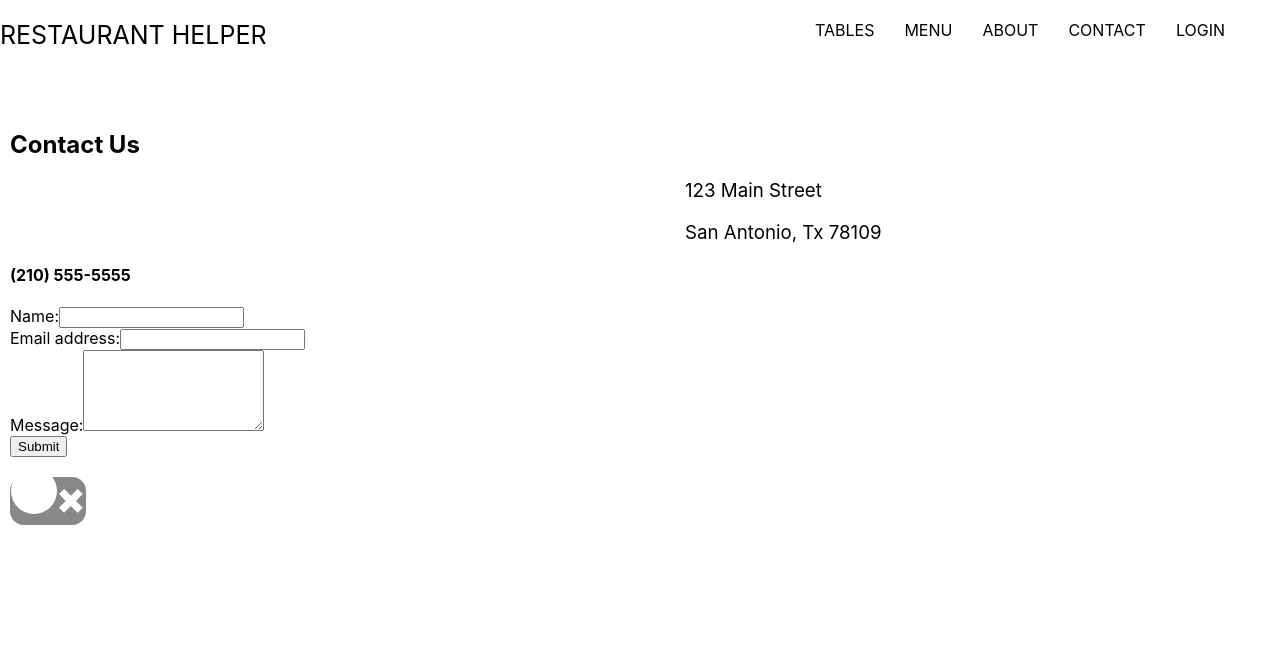
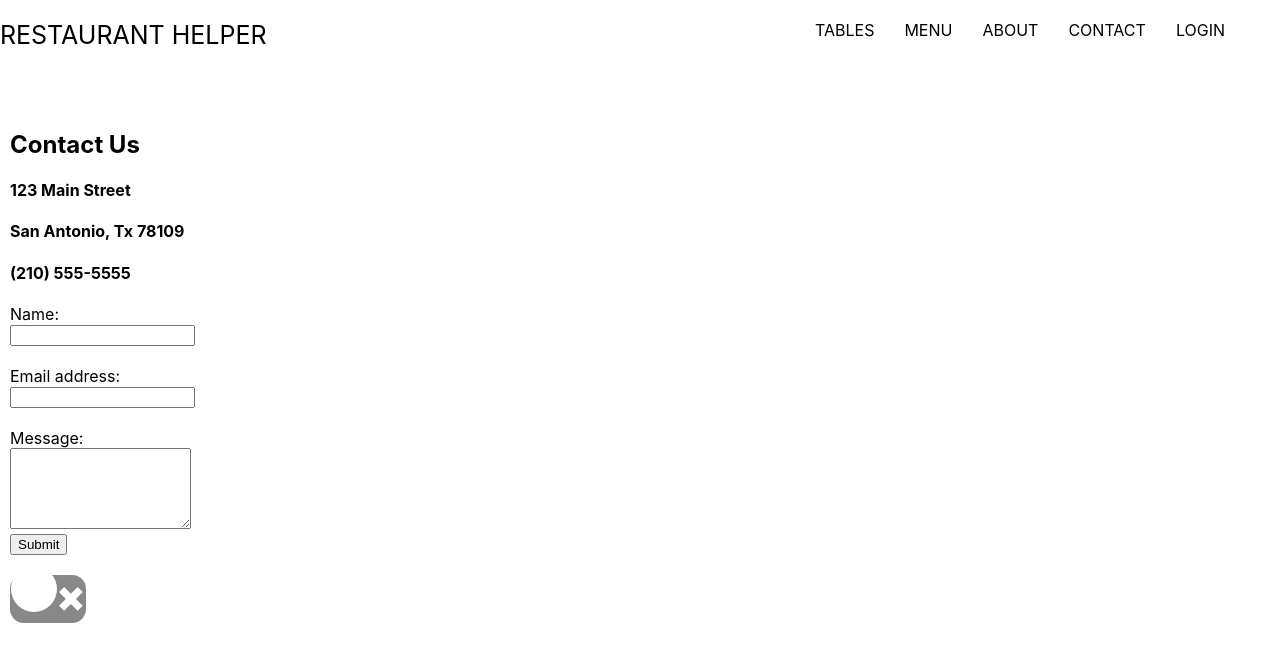
Before and after one commit to itsmarcotime/restaurantHelper, a React (Create React App) app in the folder client/: page /contact in a window 1280 px wide. Shown: the top 662 px of the page. Built offline with nearby package versions, Linux system fonts and the light colour scheme.

Commit message:
fixed contact page positioning

```diff
--- a/client/src/pages/About.js
+++ b/client/src/pages/About.js
@@ -3,7 +3,7 @@ function About() {
   return (
     <section className="my-5">
       <div className='bio'>
-      <h1 id="about">Who We Are</h1>
+      <h2 id="about">Who We Are</h2>
       <div className="my-2">
         <p>
           Our mission is to provide restaurants and food trucks with peace of mind in managing their establishment.
--- a/client/src/pages/Contact.js
+++ b/client/src/pages/Contact.js
@@ -39,20 +39,20 @@ function ContactForm() {
     <section>
       <div className='contact'>
       <h1 data-testid="h2tag">Contact Us</h1>
-      <h3 data-testid="h1tag">123 Main Street</h3>
-      <h3 data-testid="h3tag">San Antonio, Tx 78109</h3>
+      <h4 data-testid="h4tag">123 Main Street</h4>
+      <h4 data-testid="h4tag">San Antonio, Tx 78109</h4>
       <h4 data-testid="h4tag">(210) 555-5555</h4>
       <form id="contact-form" onSubmit={handleSubmit}>
         <div className='Contactform'>
-          <label htmlFor="name">Name:</label>
+          <label htmlFor="name">Name:</label><br></br>
           <input type="text" name="name" defaultValue={name} onBlur={handleChange} />
-      </div>
+      </div><br></br>
         <div>
-          <label htmlFor="email">Email address:</label>
+          <label htmlFor="email">Email address:</label><br></br>
           <input type="email" name="email" defaultValue={email} onBlur={handleChange} />
-        </div>
+        </div><br></br>
         <div>
-          <label htmlFor="message">Message:</label>
+          <label htmlFor="message">Message:</label><br></br>
           <textarea name="message" rows="5" defaultValue={message} onBlur={handleChange} />
         </div>
         {errorMessage && (
```
Also changed, not shown: 1 other file (tests, documents, lock files or other folders).
